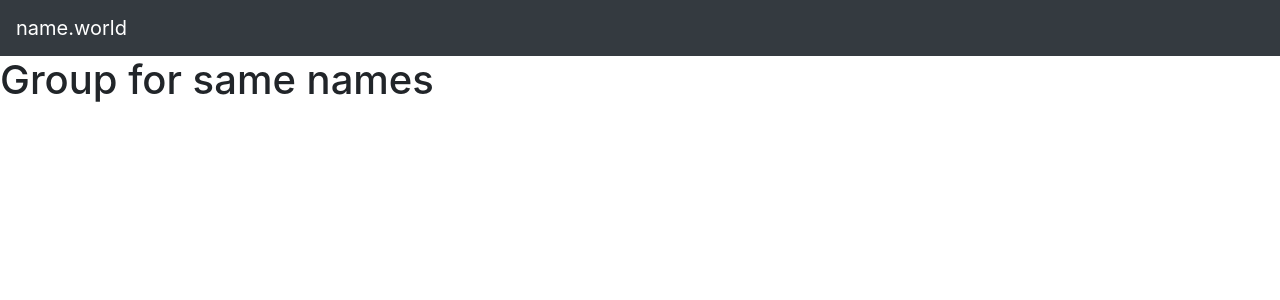
After one commit to nathanspang/name.world, a Flask app: page /namegroup in a window 1280 px wide. The commit adds this page. Shown: the top 300 px of the page. Run offline with Flask 2, Linux system fonts and the light colour scheme; some libraries are stand-ins or nearby versions.

Commit message:
set up group page

```diff
--- a/app.py
+++ b/app.py
@@ -14,5 +14,9 @@ def login():
 def createaccount():
     return render_template('createaccount.html')
 
+@app.route('/namegroup')
+def namegroup():
+    return render_template('namegroup.html')
+
 if __name__ == '__main__':
     app.run(debug=True, use_reloader=False)
--- a/templates/base.html
+++ b/templates/base.html
@@ -11,7 +11,7 @@
 
     <body>
         <nav class="navbar navbar-expand-lg navbar-dark bg-dark">
-            <a class="navbar-brand" href="/">name.world</a>
+            <a class="navbar-brand" href="{{ url_for('index') }}">name.world</a>
         </nav>
 
         {% block content%}
--- a/templates/index.html
+++ b/templates/index.html
@@ -3,7 +3,7 @@
 {% block content %}
 <div class="container", align='center'>
     <h1>Welcome to name.world!</h1>
-    <a href='/login' class="btn btn-secondary btn-lg" role="button" aria-pressed="True">Log In</a>
-    <a href='/createaccount' class="btn btn-secondary btn-lg" role="button" aria-pressed="True">Create Account</a>
+    <a href="{{ url_for('login') }}" class="btn btn-secondary btn-lg" role="button" aria-pressed="True">Log In</a>
+    <a href="{{ url_for('createaccount') }}" class="btn btn-secondary btn-lg" role="button" aria-pressed="True">Create Account</a>
 </div>
 {% endblock%}
--- /dev/null
+++ b/templates/namegroup.html
@@ -0,0 +1,5 @@
+{% extends 'base.html' %}
+
+{% block content %}
+<h1>Group for same names</h1>
+{% endblock %}
```
